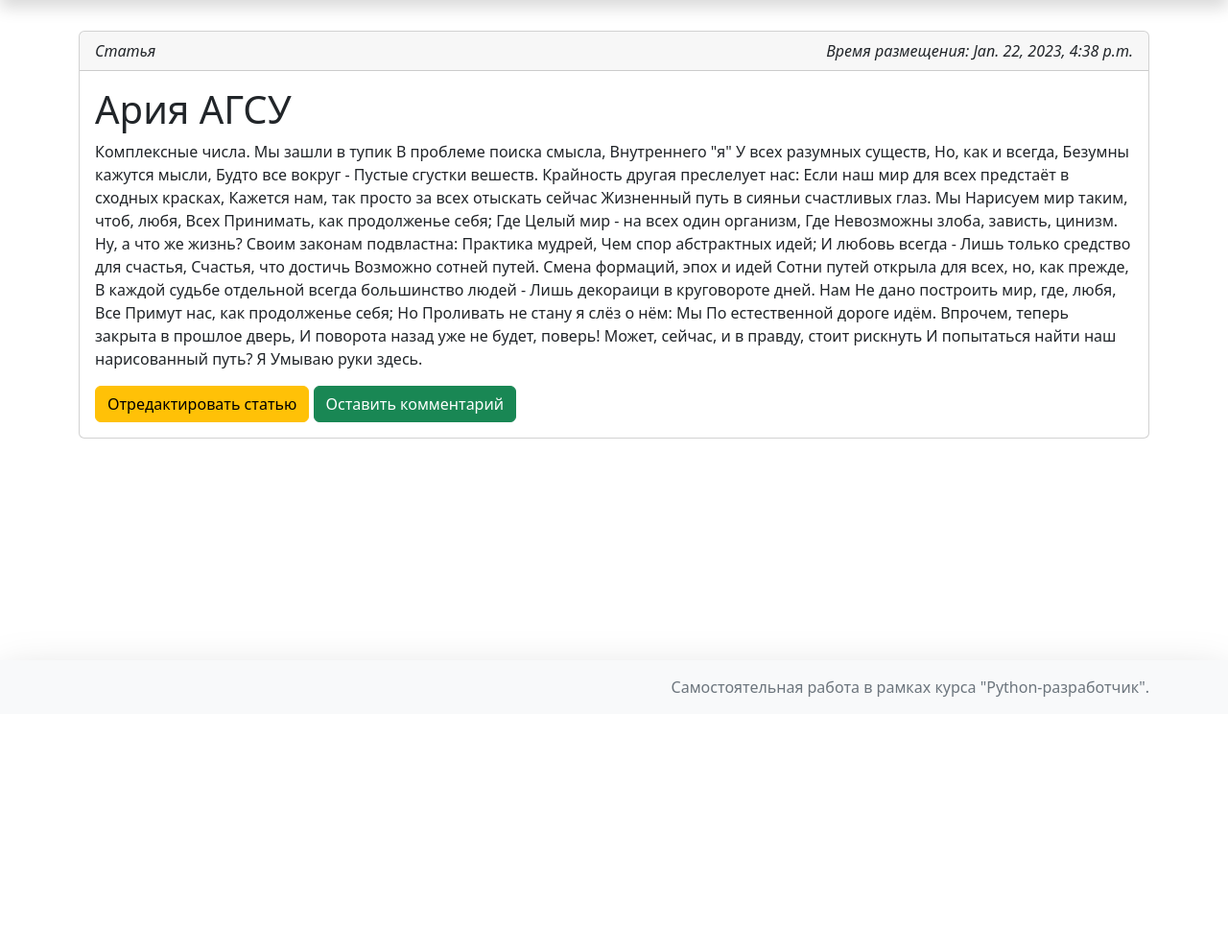
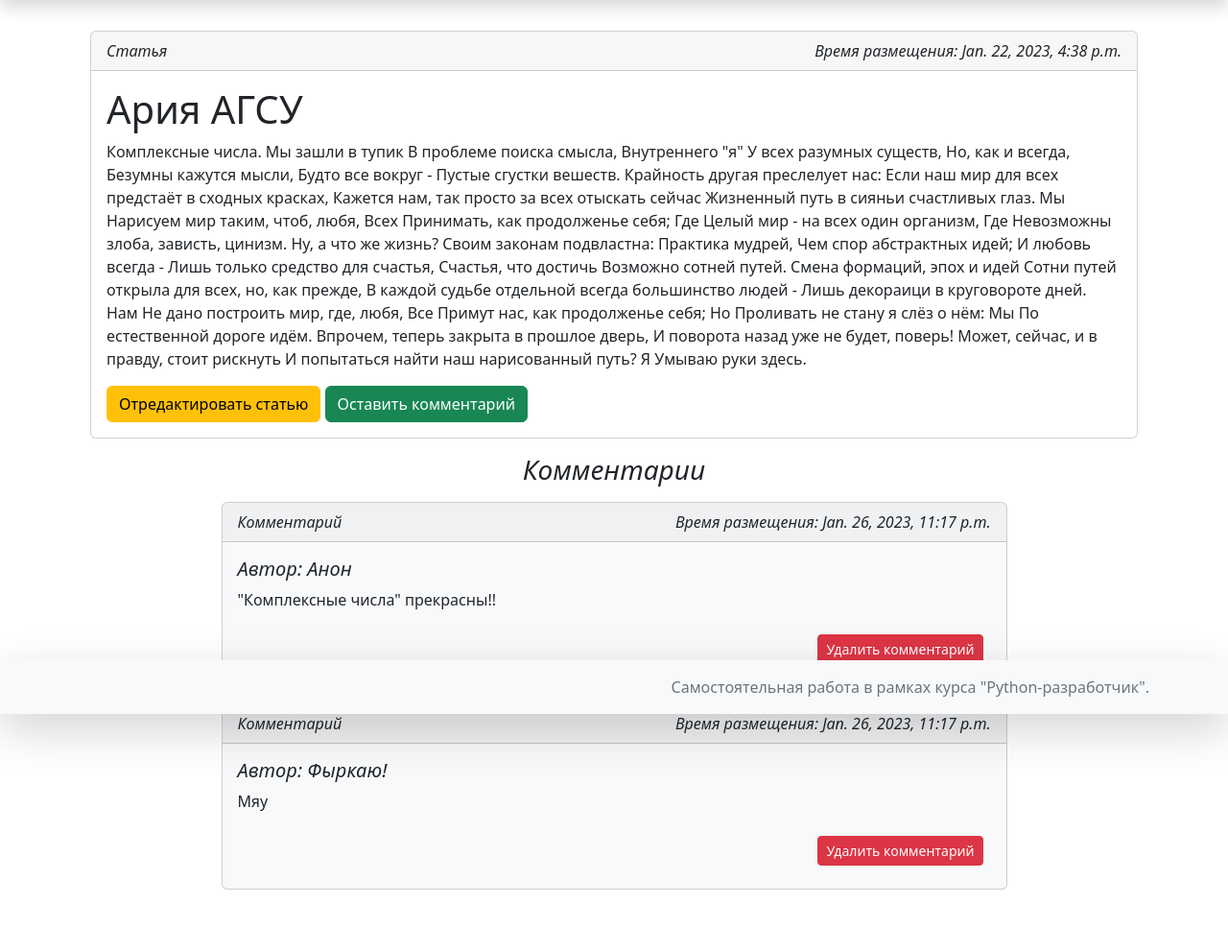
Before and after one commit to irisraine/hexlet-django-blog, a Django app: page /articles/7/ in a window 1280 px wide. Shown: the part 56-1047 px from the top of the page at 96% size. Before the commit the page ends 782 px from the top, so only its background shows below. Run offline with Django 4.2, Linux system fonts and the light colour scheme; data comes from the database, SQL or seed files in the repository; both versions use the stored data as it was after the commit; some libraries are stand-ins or nearby versions.

Commit message:
add commentary option

```diff
--- a/hexlet_django_blog/article/models.py
+++ b/hexlet_django_blog/article/models.py
@@ -8,3 +8,10 @@ class Article(models.Model):
 
     def __str__(self):
         return self.name
+
+
+class Comment(models.Model):
+    author = models.CharField(max_length=64, blank=True)  # имя автора
+    body = models.TextField()  # тело комментария
+    timestamp = models.DateTimeField(auto_now_add=True)
+    commented_article = models.ForeignKey(Article, on_delete=models.CASCADE)
--- a/hexlet_django_blog/article/urls.py
+++ b/hexlet_django_blog/article/urls.py
@@ -6,7 +6,8 @@ urlpatterns = [
     path('', views.IndexView.as_view(), name='articles'),
     path('<int:id>/', views.ArticleView.as_view(), name='article'),
     path('<int:id>/comment/', views.CommentArticleView.as_view(), name='comment_create'),
-    path('create/', views.ArticleFormCreateView.as_view(), name='articles_create'),
-    path('<int:id>/edit/', views.ArticleFormEditView.as_view(), name='articles_update'),
-    path('<int:id>/delete/', views.ArticleFormDeleteView.as_view(), name='articles_delete'),
+    path('create/', views.ArticleCreateView.as_view(), name='article_create'),
+    path('<int:id>/edit/', views.ArticleEditView.as_view(), name='article_update'),
+    path('<int:id>/delete/', views.ArticleDeleteView.as_view(), name='article_delete'),
+    path('<int:id>/comment/<int:comment_id>/delete/', views.CommentArticleDeleteView.as_view(), name='comment_delete'),
 ]
--- a/hexlet_django_blog/article/views.py
+++ b/hexlet_django_blog/article/views.py
@@ -2,7 +2,7 @@ from django.shortcuts import render, get_object_or_404, redirect
 from django.views import View
 from django.db.models import Q
 from django.core.paginator import Paginator
-from hexlet_django_blog.article.models import Article
+from hexlet_django_blog.article.models import Article, Comment
 from .forms import CommentArticleForm, ArticleForm
 
 
@@ -25,21 +25,37 @@ class IndexView(View):
 class ArticleView(View):
     def get(self, request, *args, **kwargs):
         article = get_object_or_404(Article, id=kwargs['id'])
+        comments = article.comment_set.all()
         return render(request, 'articles/show.html', context={
-            'article': article
+            'article': article,
+            'comments': comments
         })
 
 
 class CommentArticleView(View):
     def get(self, request, *args, **kwargs):
+        article_id = kwargs['id']
         form = CommentArticleForm()
+        article = Article.objects.get(id=article_id)
         return render(request, 'comment.html', context={
             'form': form,
-            'id': kwargs['id']
+            'id': kwargs['id'],
+            'article_name': article.name
         })
 
+    def post(self, request, *args, **kwargs):
+        article_id = kwargs['id']
+        form = CommentArticleForm(request.POST)
+        if form.is_valid():
+            comment = form.save(commit=False)
+            if not comment.author:
+                comment.author = "Анон"
+            comment.commented_article = Article.objects.get(id=article_id)
+            comment.save()
+        return redirect('article', id=article_id)
 
-class ArticleFormCreateView(View):
+
+class ArticleCreateView(View):
     def get(self, request, *args, **kwargs):
         form = ArticleForm()
         return render(request, 'articles/create.html', {'form': form})
@@ -52,7 +68,7 @@ class ArticleFormCreateView(View):
         return render(request, 'articles/create.html', {'form': form})
 
 
-class ArticleFormEditView(View):
+class ArticleEditView(View):
     def get(self, request, *args, **kwargs):
         article_id = kwargs.get('id')
         article = Article.objects.get(id=article_id)
@@ -69,10 +85,20 @@ class ArticleFormEditView(View):
         return render(request, 'articles/update.html', {'form': form, 'article_id': article_id})
 
 
-class ArticleFormDeleteView(View):
+class ArticleDeleteView(View):
     def post(self, request, *args, **kwargs):
         article_id = kwargs.get('id')
         article = Article.objects.get(id=article_id)
         if article:
             article.delete()
         return redirect('articles')
+
+
+class CommentArticleDeleteView(View):
+    def post(self, request, *args, **kwargs):
+        article_id = kwargs.get('id')
+        comment_id = kwargs.get('comment_id')
+        article = Article.objects.get(id=article_id)
+        comment = Comment.objects.get(commented_article=article, id=comment_id)
+        comment.delete()
+        return redirect('article', id=article_id)
--- a/hexlet_django_blog/templates/about.html
+++ b/hexlet_django_blog/templates/about.html
@@ -1,5 +1,6 @@
 {% extends 'layout/default.html' %}
 
+{% block info %}active{% endblock %}
 {% block title %}О блоге{% endblock %}
 {% block content %}
 <p>Эксперименты с Django на Хекслете</p>
--- a/hexlet_django_blog/templates/articles/create.html
+++ b/hexlet_django_blog/templates/articles/create.html
@@ -1,6 +1,7 @@
 {% extends 'layout/default.html' %}
 {% load django_bootstrap5 %}
 
+{% block article_creation %}active{% endblock %}
 {% block title %}Добавление статьи{% endblock %}
 {% block content %}
 
@@ -17,7 +18,7 @@
 <div class="container">
     <div class="row">
         <div class="col-6 mx-auto">
-            <form action="{% url 'articles_create' %}" method="post">
+            <form action="{% url 'article_create' %}" method="post">
                 {% csrf_token %}
                 {% bootstrap_form form %}
                 <button type="submit" class="btn btn-primary">Создать</button>
--- a/hexlet_django_blog/templates/articles/show.html
+++ b/hexlet_django_blog/templates/articles/show.html
@@ -2,7 +2,10 @@
 
 {% block content %}
 
-<div class="card">
+<div class="container">
+  <div class="row">
+    <div class="col">
+      <div class="card md-3">
         <div class="card-header">
           <div class="d-flex justify-content-between">
             <div><i>Статья</i></div>
@@ -12,8 +15,40 @@
         <div class="card-body">
           <h1 class="card-title">{{ article.name }}</h1>
           <p class="card-text">{{ article.body }}</p>
-    <a href="{% url 'articles_update' article.id %}" class="btn btn-warning" role="button">Отредактировать статью</a>
+          <a href="{% url 'article_update' article.id %}" class="btn btn-warning" role="button">Отредактировать статью</a>
           <a href="{% url 'comment_create' article.id %}" class="btn btn-success" role="button">Оставить комментарий</a>
+        </div>
+      </div>
+    </div>
+  </div>
+  <div class="row">
+      {% if comments %}
+      <div class="col md-5">
+        <div class="h3 m-3 text-center"><i>Комментарии</i></div>
+        {% for comment in comments %}
+        <div class="d-flex justify-content-center">
+          <div class="card text-dark bg-light w-75 mb-3">
+          <div class="card-header">
+            <div class="d-flex justify-content-between">
+            <div><i>Комментарий</i></div>
+            <div><i>Время размещения: {{ comment.timestamp }}</i></div>
+          </div>
+          </div>
+          <div class="card-body">
+            <h5 class="card-title"><i>Автор: {{comment.author}}</i></h5>
+            <p class="card-text">{{comment.body}}</p>
+            <div class="d-flex justify-content-end p-2 bd-highlight">
+              <form action="{% url 'comment_delete' article.id comment.id %}" method="post">
+                {% csrf_token %}
+                <button type="submit" class="btn btn-danger btn-sm">Удалить комментарий</button>
+              </form>
+            </div>
+          </div>
+        </div>
+        </div>
+        {% endfor %}
+      </div>
+      {% endif %}
   </div>
 </div>
 
--- a/hexlet_django_blog/templates/comment.html
+++ b/hexlet_django_blog/templates/comment.html
@@ -3,7 +3,8 @@
 
 {% block title %}Добавить комментарий{% endblock %}
 {% block content %}
-
+<div class="text-center h5">к статье:</div>
+<div class="text-center h4"><i>"{{ article_name }}"</i></div>
 <div class="container">
     <div class="row">
         <div class="col-6 mx-auto">
--- a/hexlet_django_blog/templates/layout/default.html
+++ b/hexlet_django_blog/templates/layout/default.html
@@ -26,13 +26,13 @@
     <div class="collapse navbar-collapse" id="navbarCollapse">
       <ul class="navbar-nav me-auto mb-2 mb-md-0">
         <li class="nav-item">
-          <a class="nav-link" href="{% url 'articles' %}">Список статей</a>
+          <a class="nav-link {% block article_list %}{% endblock %}" href="{% url 'articles' %}">Список статей</a>
         </li>
         <li class="nav-item">
-          <a class="nav-link" href="{% url 'articles_create' %}">Разместить свою статью</a>
+          <a class="nav-link {% block article_creation %}{% endblock %}" href="{% url 'article_create' %}">Разместить свою статью</a>
         </li>
         <li class="nav-item">
-          <a class="nav-link" href="{% url 'about' %}">О блоге</a>
+          <a class="nav-link {% block info %}{% endblock %}" href="{% url 'about' %}">О блоге</a>
         </li>
       </ul>
         <form class="d-flex" action="{% url 'articles' %}" method="get">
```
Also changed, not shown: hexlet_django_blog/article/forms.py (+11 -5 lines), hexlet_django_blog/templates/articles/index.html (+4 -3 lines), README.md (added), db.sqlite3, hexlet_django_blog/article/migrations/0002_comment.py (added). Lines whose indentation alone changed are shown as unchanged.
